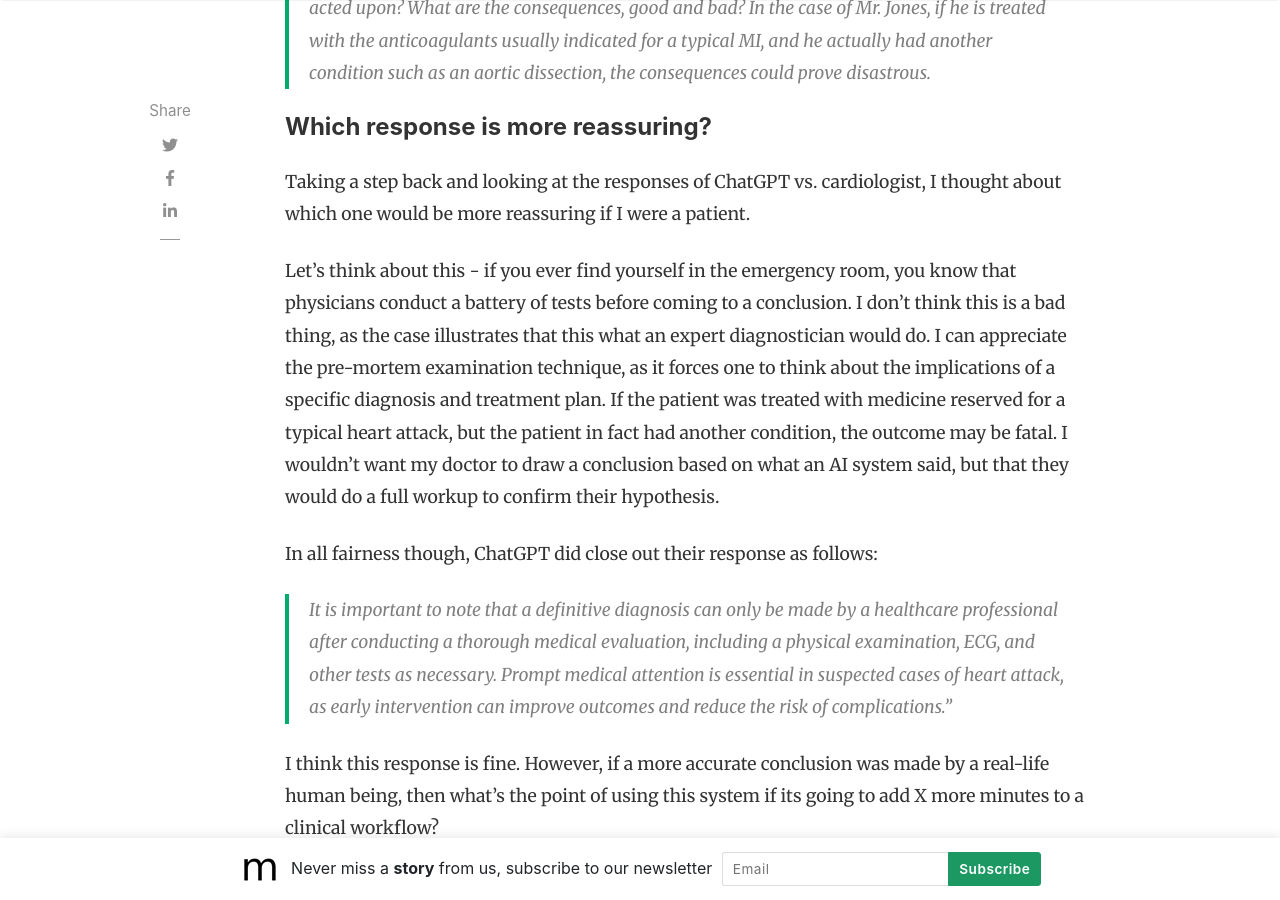
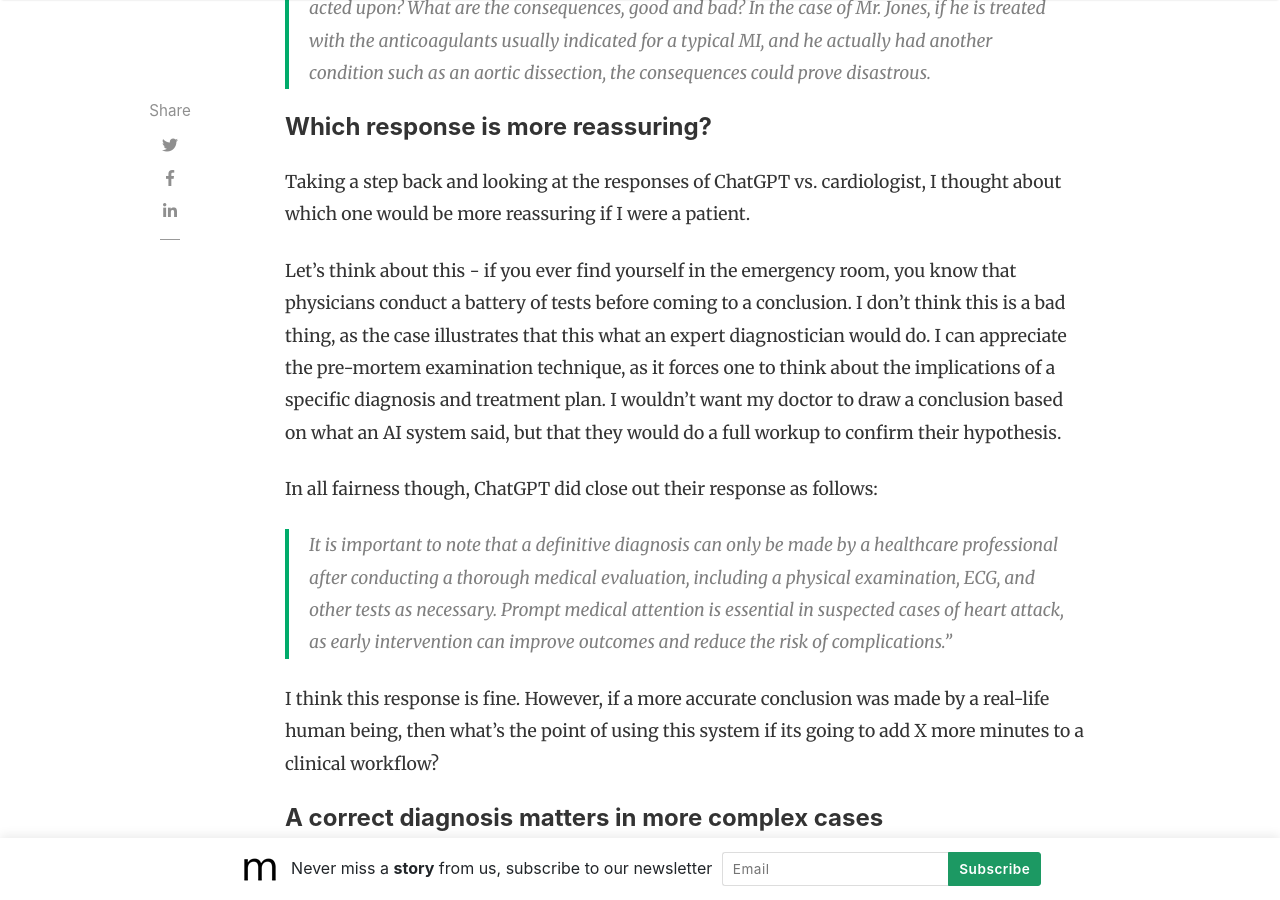
Before and after one commit to slsu0424/slsu0424.github.io, a Jekyll site: the page built from _posts/2023-06-02-test.md, in a window 1280 px wide and 900 px high, scrolled down 2931 px. Built offline with Jekyll 4.4.1, drawn with Linux system fonts in a browser that asks for light colours; nearby versions of some CDN libraries; comment, search, counter and statistics services are not loaded; some of the changed text lies outside the part shown.

Commit message:
Update 2023-06-02-test.md

```diff
--- a/_posts/2023-06-02-test.md
+++ b/_posts/2023-06-02-test.md
@@ -40,7 +40,7 @@
 
 Taking a step back and looking at the responses of ChatGPT vs. cardiologist, I thought about which one would be more reassuring if I were a patient.
 
-Let's think about this - if you ever find yourself in the emergency room, you know that physicians conduct a battery of tests before coming to a conclusion.  I don't think this is a bad thing, as the case illustrates that this what an expert diagnostician would do.  I can appreciate the pre-mortem examination technique, as it forces one to think about the implications of a specific diagnosis and treatment plan.  If the patient was treated with medicine reserved for a typical heart attack, but the patient in fact had another condition, the outcome may be fatal.  I wouldn't want my doctor to draw a conclusion based on what an AI system said, but that they would do a full workup to confirm their hypothesis.
+Let's think about this - if you ever find yourself in the emergency room, you know that physicians conduct a battery of tests before coming to a conclusion.  I don't think this is a bad thing, as the case illustrates that this what an expert diagnostician would do.  I can appreciate the pre-mortem examination technique, as it forces one to think about the implications of a specific diagnosis and treatment plan.  I wouldn't want my doctor to draw a conclusion based on what an AI system said, but that they would do a full workup to confirm their hypothesis.
 
 In all fairness though, ChatGPT did close out their response as follows:
 
```
